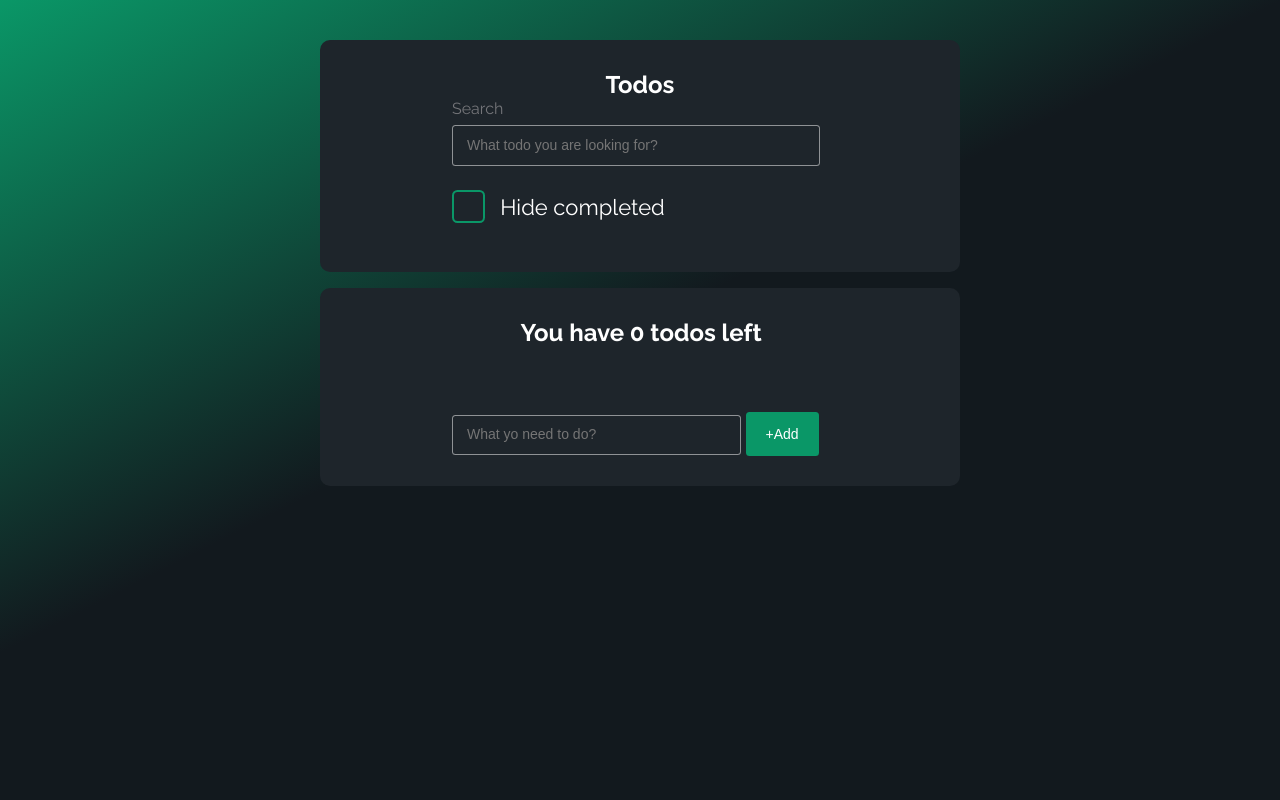
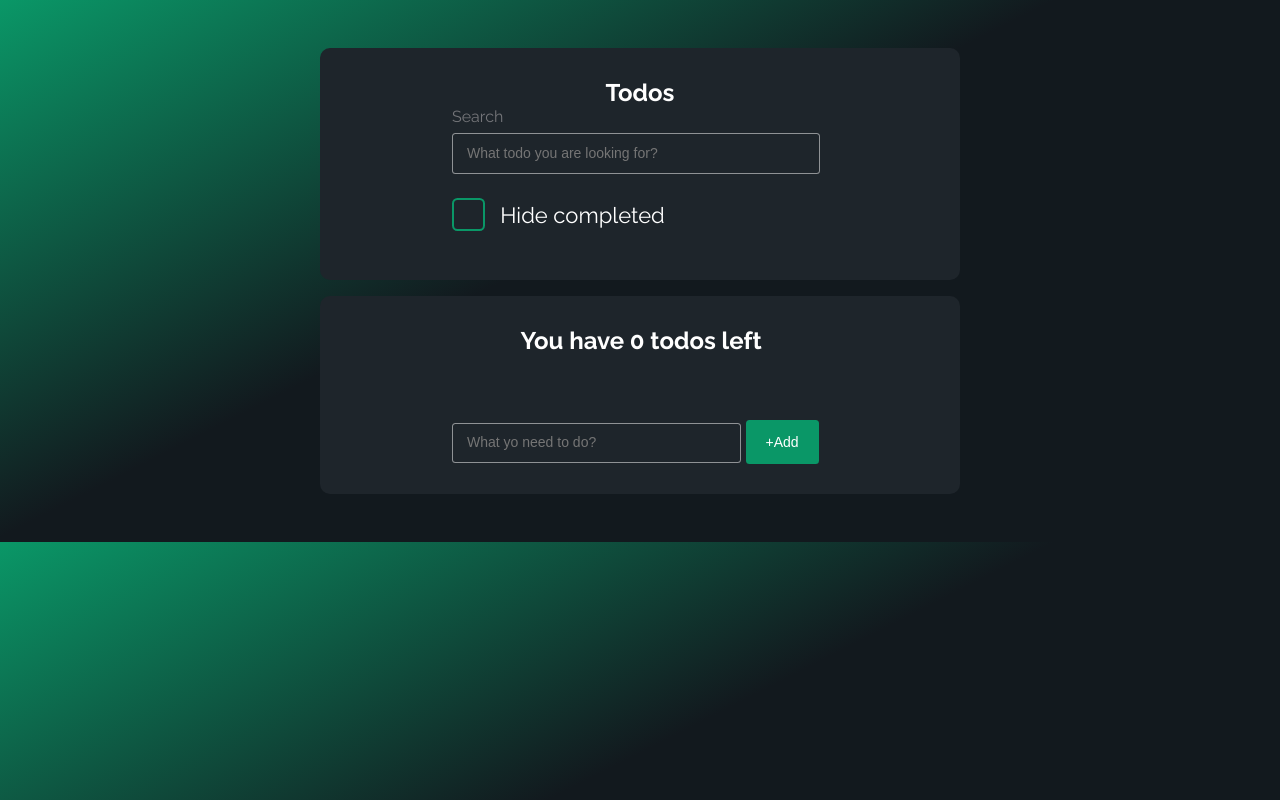
Before and after one commit to SergijPSO/todo-app-js, a website: page index.html in a window 1280 px wide. Drawn offline with nearby package versions, Linux system fonts and the light colour scheme.

Commit message:
Styles was updated

```diff
--- a/styles/css/styles.css
+++ b/styles/css/styles.css
@@ -6,15 +6,13 @@
 }
 
 html {
-  height: 100vh;
   background: linear-gradient(153deg, #0A9767 0%, #12191e 45%);
 }
 
 .todo-app {
   max-width: 40em;
   width: 100%;
-  margin: 0 auto;
-  padding-top: 2.5em;
+  margin: 3em auto;
   font-family: "Raleway", sans-serif;
 }
 .todo-app__todos {
```
Also changed, not shown: 1 other file.
